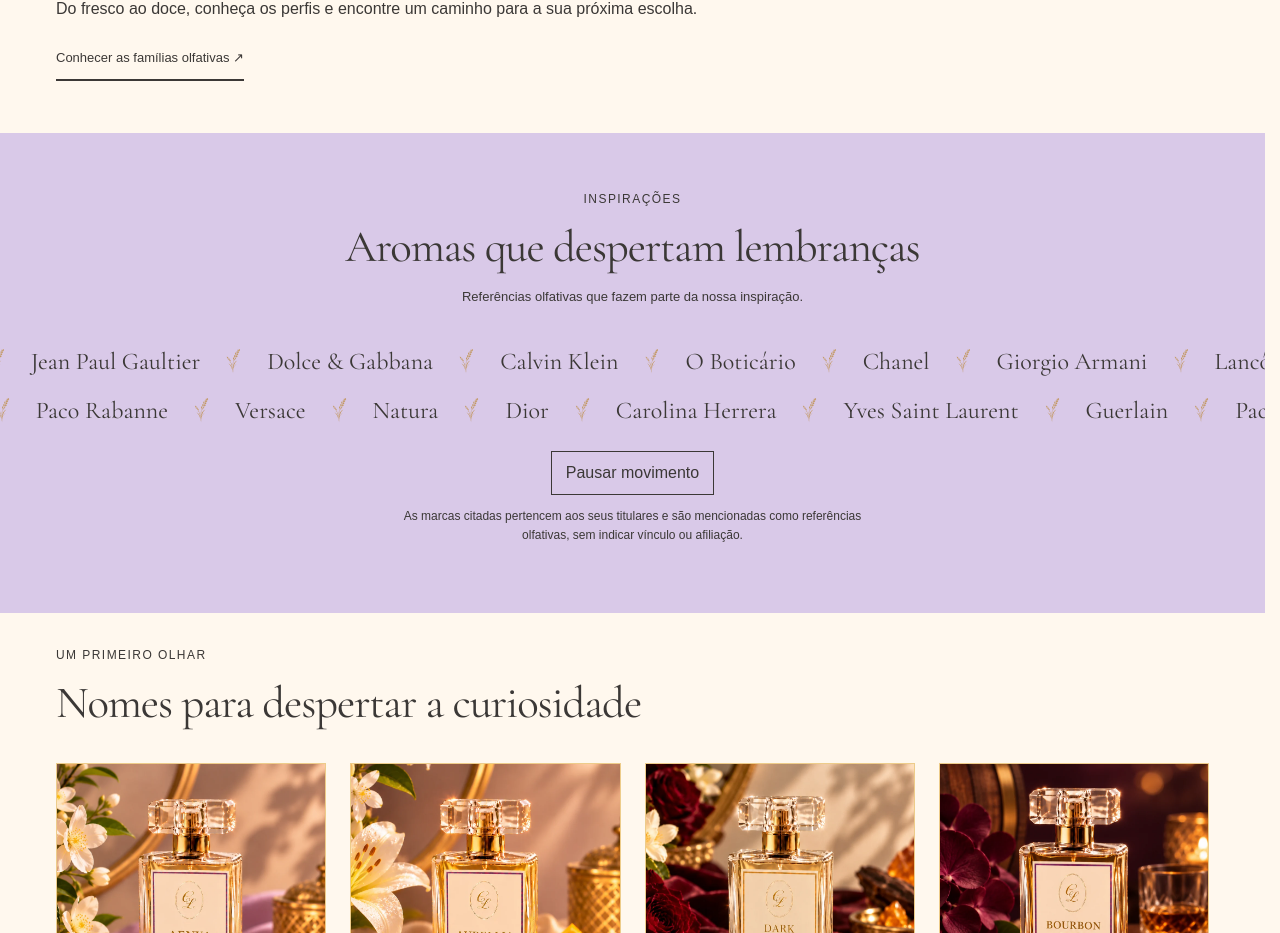
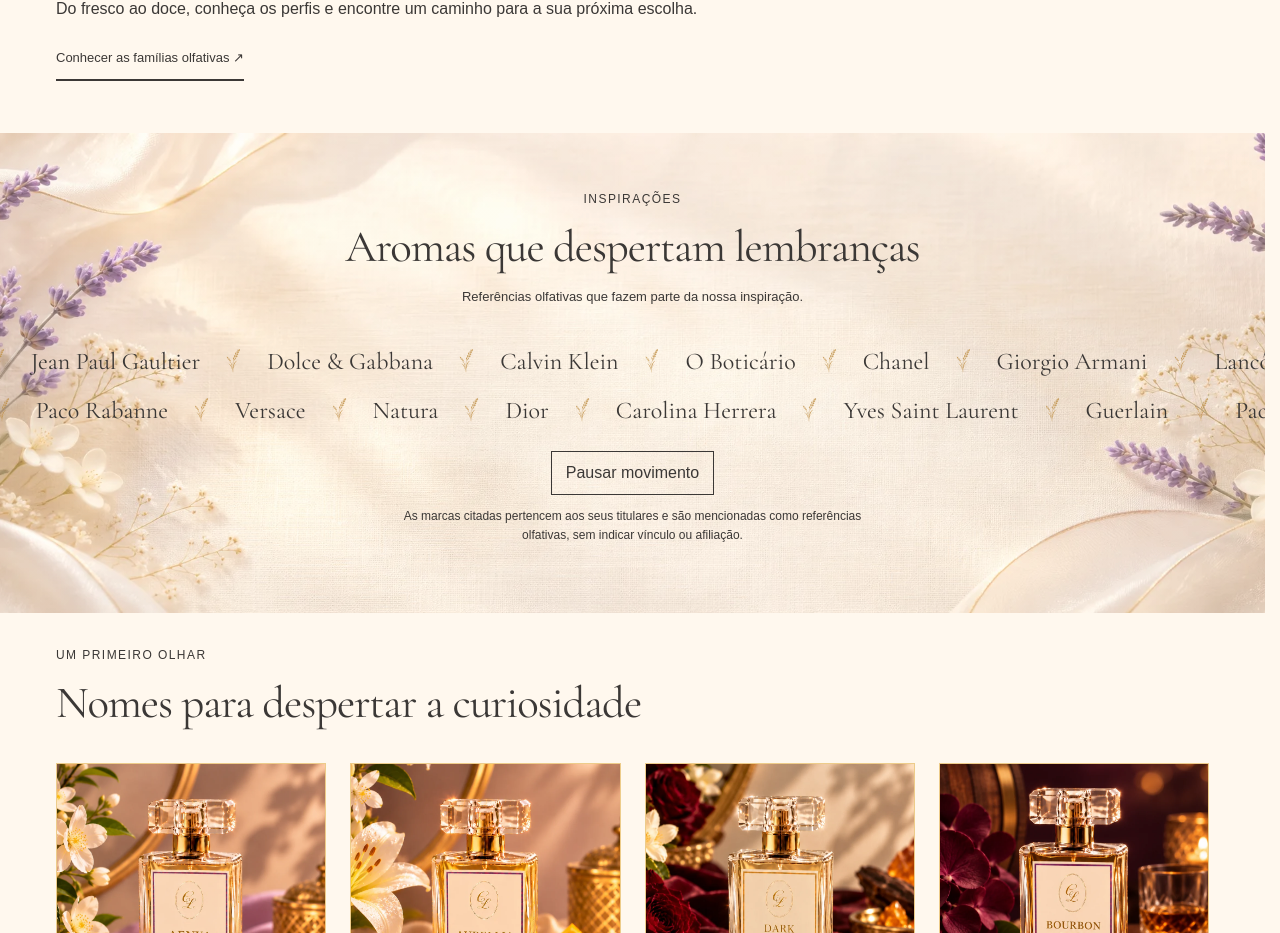
Before and after one commit to PxS00/ceu-de-lavanda-catalog, a Next.js app: page / in a window 1280 px wide. Shown: the part 1279-2212 px from the top of the page. Built offline with nearby package versions, Linux system fonts and the light colour scheme.

Commit message:
feat(home): add botanical inspiration background

```diff
--- a/src/features/home/styles/inspirations.css
+++ b/src/features/home/styles/inspirations.css
@@ -1,4 +1,11 @@
-.inspirations { padding: 56px 0; background: var(--surface-accent); overflow: hidden; }
+.inspirations {
+  padding: 56px 0;
+  background-color: var(--background);
+  background-image: linear-gradient(color-mix(in srgb, var(--background) 30%, transparent), color-mix(in srgb, var(--background) 30%, transparent)), url("/campaigns/inspirations-lavender.webp");
+  background-size: cover;
+  background-position: center;
+  overflow: hidden;
+}
 .inspirations-heading { text-align: center; }
 .inspirations-heading h2 { margin: 12px 0; }
 .inspirations-heading > p:last-child { color: var(--foreground); font-size: var(--text-small); }
@@ -18,4 +25,4 @@
 .inspirations:has(.inspirations-motion) .inspirations-list { position: absolute; width: 1px; height: 1px; overflow: hidden; clip-path: inset(50%); }
 @keyframes inspiration-scroll { to { transform: translateX(-50%); } }
 @media (prefers-reduced-motion: reduce) { .inspirations-track { animation: none; } }
-@media (max-width: 760px) { .inspirations { padding: 40px 0; } .inspirations-item { font-size: 1.3rem; gap: 20px; padding-right: 20px; } .inspirations-row { padding: 8px 0; } }
+@media (max-width: 760px) { .inspirations { padding: 40px 0; background-position: 20% center; } .inspirations-item { font-size: 1.3rem; gap: 20px; padding-right: 20px; } .inspirations-row { padding: 8px 0; } }
```
Also changed, not shown: public/campaigns/inspirations-lavender.webp (added).
